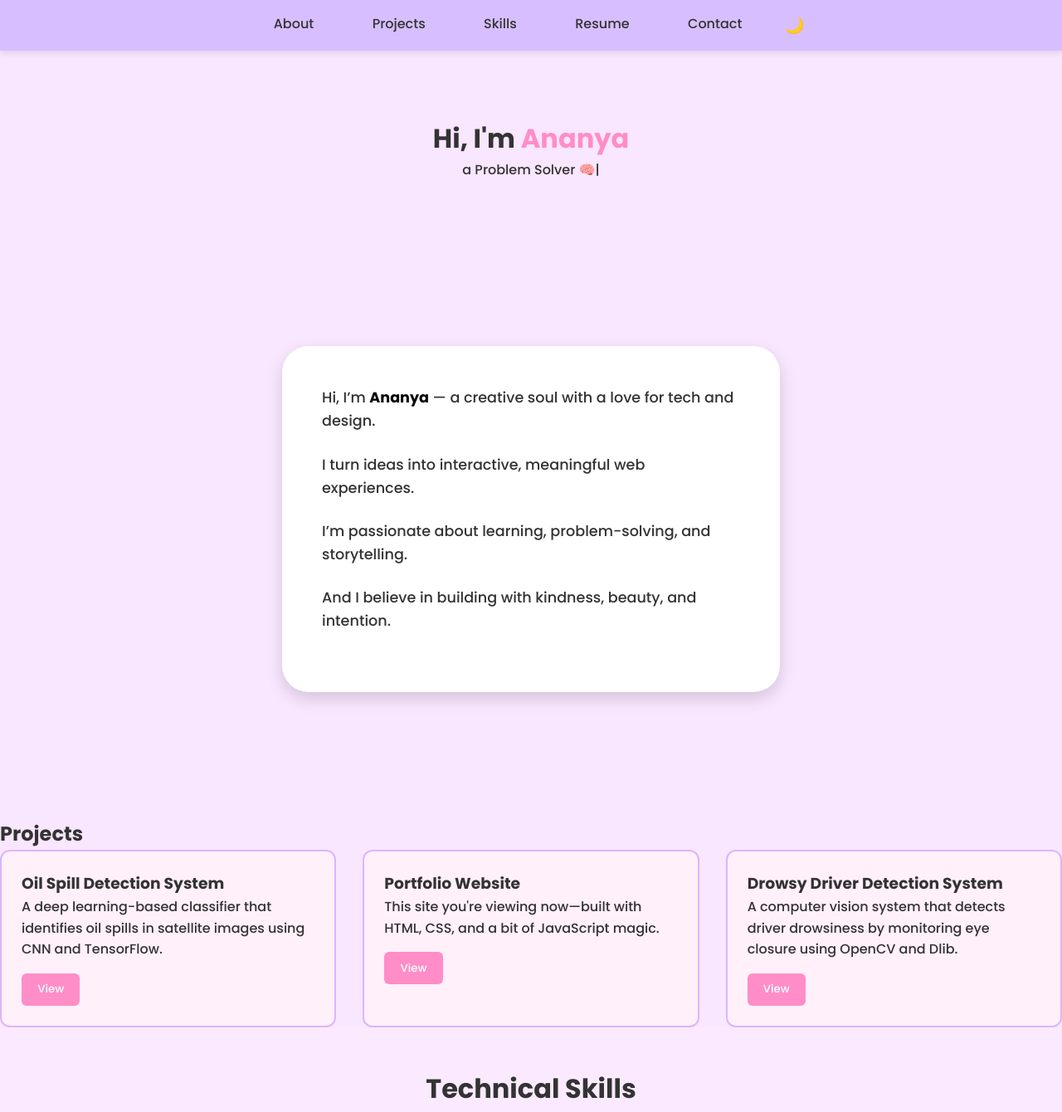
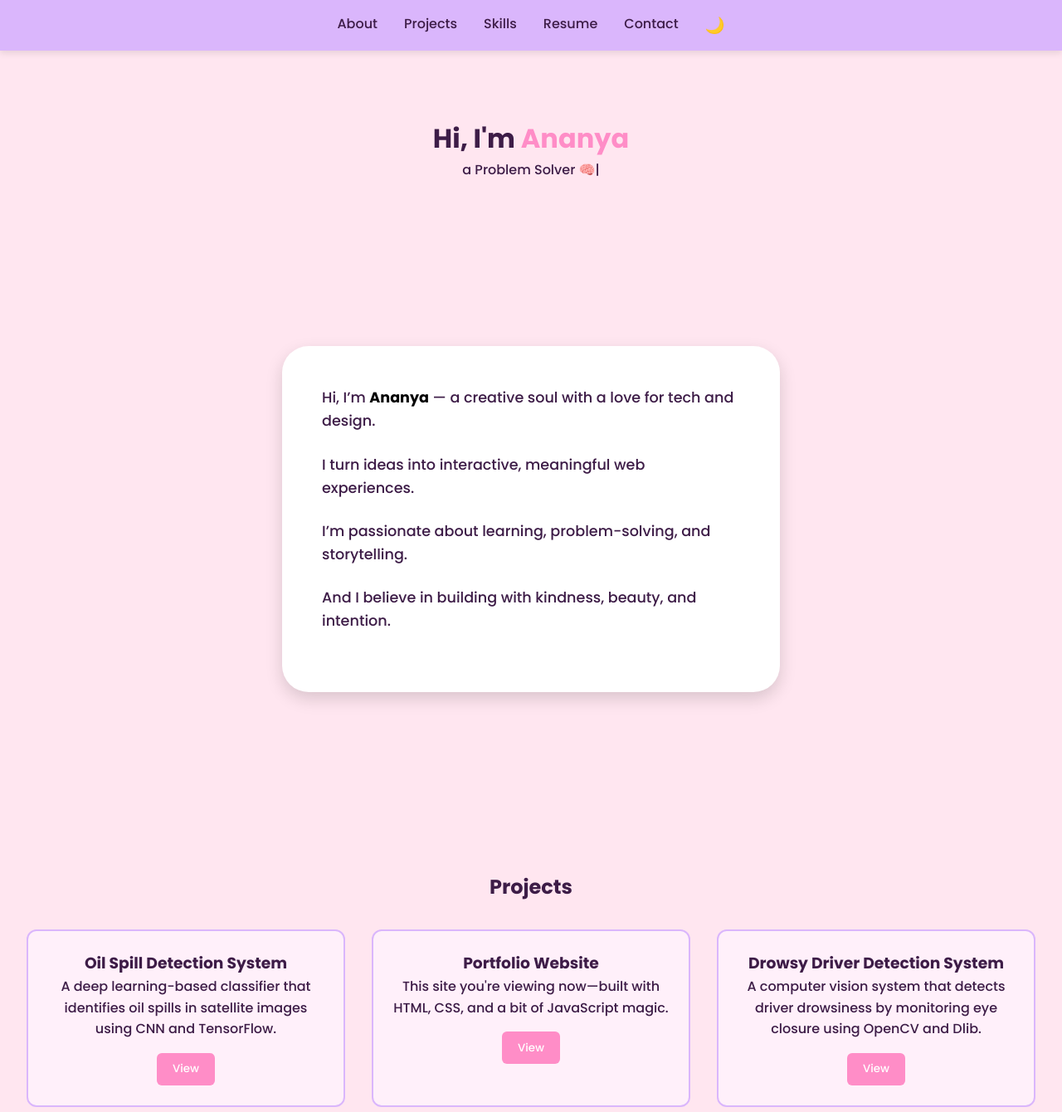
Before and after one commit to ananananyuh/portfolio, a plain HTML site: page index.html in a window 1280 px wide. Shown: the top 1340 px of the page at 83% size. Drawn offline with nearby package versions, Linux system fonts and the light colour scheme.

Commit message:
Updated layout and stlying

```diff
--- a/style.css
+++ b/style.css
@@ -1,9 +1,6 @@
-/* Force scrollbar to avoid layout shifts */
-html {
-  overflow-y: scroll;
-}
-
-/* Root Color Variables */
+/* ============================
+   🌸 Global Base Styles
+============================= */
 :root {
   --bg-color: #ffe6f0;
   --text-color: #3d1c47;
@@ -12,7 +9,6 @@ html {
   --button-hover: #ff69b4;
 }
 
-/* Dark Mode Overrides */
 body.dark-theme {
   --bg-color: #1a001a;
   --text-color: #fdd7ff;
@@ -21,23 +17,31 @@ body.dark-theme {
   --button-hover: #ff00ff;
 }
 
-/* Global Styles */
+* {
+  margin: 0;
+  padding: 0;
+  box-sizing: border-box;
+  font-family: 'Poppins', sans-serif;
+}
+
+html {
+  overflow-y: scroll;
+}
+
 body {
-  margin: 0;
-  font-family: 'Poppins', sans-serif;
   background-color: var(--bg-color);
   color: var(--text-color);
+  line-height: 1.6;
   transition: background-color 0.4s, color 0.4s;
 }
 
-#typed {
-  display: inline-block;
-  min-height: 1.5em;
-}
-
-/* Navigation */
+/* ============================
+   🌟 Navigation Bar
+============================= */
 nav {
   background-color: var(--accent-color);
+  display: flex;
+  justify-content: center;
   padding: 1rem;
   position: sticky;
   top: 0;
@@ -47,9 +51,8 @@ nav {
 
 nav ul {
   display: flex;
-  justify-content: center;
+  gap: 2rem;
   list-style: none;
-  gap: 2rem;
   margin: 0;
   padding: 0;
 }
@@ -58,7 +61,7 @@ nav a {
   text-decoration: none;
   color: var(--text-color);
   font-weight: 500;
-  transition: color 0.3s;
+  transition: color 0.3s ease;
 }
 
 nav a:hover {
@@ -73,7 +76,9 @@ nav a:hover {
   color: var(--text-color);
 }
 
-/* Hero */
+/* ============================
+   💫 Hero Section
+============================= */
 .hero {
   text-align: center;
   padding: 5rem 2rem 3rem;
@@ -84,43 +89,14 @@ nav a:hover {
   font-weight: 700;
 }
 
-/* Reset defaults */
-* {
-  margin: 0;
-  padding: 0;
-  box-sizing: border-box;
-  font-family: 'Poppins', sans-serif;
+#typed {
+  display: inline-block;
+  min-height: 1.5em;
 }
 
-body {
-  background-color: #f9e6ff;
-  color: #333;
-  line-height: 1.6;
-}
-
-/* Navbar */
-nav {
-  background-color: #d7bfff;
-  display: flex;
-  justify-content: center;
-  padding: 1rem;
-  position: sticky;
-  top: 0;
-  z-index: 10;
-}
-
-nav a {
-  margin: 0 1.2rem;
-  text-decoration: none;
-  color: #333;
-  font-weight: 500;
-}
-
-nav a:hover {
-  color: #6f42c1;
-}
-
-/* About Section */
+/* ============================
+   ✨ About Section
+============================= */
 #about {
   min-height: 90vh;
   display: flex;
@@ -149,26 +125,19 @@ nav a:hover {
   color: #000;
 }
 
-/* Responsive */
-@media screen and (max-width: 768px) {
-  .about-container {
-    padding: 2rem;
-  }
-
-  nav {
-    flex-wrap: wrap;
-  }
-
-  nav a {
-    margin: 0.5rem;
-  }
+/* ============================
+   🧠 Projects Section
+============================= */
+#projects {
+  padding: 4rem 2rem;
+  text-align: center;
 }
 
-/* Project Cards */
 .project-grid {
   display: grid;
+  grid-template-columns: repeat(auto-fit, minmax(250px, 1fr));
   gap: 2rem;
-  grid-template-columns: repeat(auto-fit, minmax(250px, 1fr));
+  margin-top: 2rem;
 }
 
 .project {
@@ -179,14 +148,14 @@ nav a:hover {
   transition: transform 0.3s ease, box-shadow 0.3s ease;
 }
 
+.project:hover {
+  transform: translateY(-5px);
+  box-shadow: 0 6px 15px rgba(0, 0, 0, 0.2);
+}
+
 body.dark-theme .project {
   background-color: #29002e;
   border-color: var(--button-hover);
-}
-
-.project:hover {
-  transform: translateY(-5px);
-  box-shadow: 0 6px 15px rgba(0, 0, 0, 0.2);
 }
 
 .project button {
@@ -204,7 +173,9 @@ body.dark-theme .project {
   background-color: var(--button-hover);
 }
 
-/* Skills */
+/* ============================
+   ⚙️ Skills Section
+============================= */
 .skills-section {
   padding: 3rem 2rem;
   background: #fbeaff;
@@ -229,13 +200,13 @@ body.dark-theme .project {
   background: white;
   border-radius: 1rem;
   padding: 1.5rem;
-  box-shadow: 0 8px 16px rgba(0,0,0,0.1);
+  box-shadow: 0 8px 16px rgba(0, 0, 0, 0.1);
   transition: transform 0.3s ease, box-shadow 0.3s ease;
 }
 
 .skill-card:hover {
   transform: translateY(-5px);
-  box-shadow: 0 12px 20px rgba(0,0,0,0.15);
+  box-shadow: 0 12px 20px rgba(0, 0, 0, 0.15);
 }
 
 .skill-card strong {
@@ -250,14 +221,12 @@ body.dark-theme .project {
   color: #444;
 }
 
-body.dark-theme .skills-list li {
-  background-color: var(--button-color);
-  color: #1a001a;
-}
-
-/* Resume */
+/* ============================
+   📄 Resume Section
+============================= */
 #resume {
   text-align: center;
+  padding: 3rem 2rem;
 }
 
 .resume-btn {
@@ -276,20 +245,45 @@ body.dark-theme .skills-list li {
   background-color: var(--button-hover);
 }
 
-/* Contact */
+/* ============================
+   📬 Contact Section
+============================= */
+#contact {
+  padding: 3rem 2rem;
+  text-align: center;
+}
+
 .social-links {
   display: flex;
   justify-content: center;
   gap: 2rem;
+  margin-top: 1.5rem;
 }
 
 .social-links a {
   text-decoration: none;
   color: var(--button-color);
   font-weight: 600;
-  transition: color 0.3s;
+  transition: color 0.3s ease;
 }
 
 .social-links a:hover {
   color: var(--button-hover);
 }
+
+/* ============================
+   📱 Responsive Design
+============================= */
+@media screen and (max-width: 768px) {
+  .about-container {
+    padding: 2rem;
+  }
+
+  nav {
+    flex-wrap: wrap;
+  }
+
+  nav a {
+    margin: 0.5rem;
+  }
+}
```
Also changed, not shown: index.html (+4 -4 lines).
